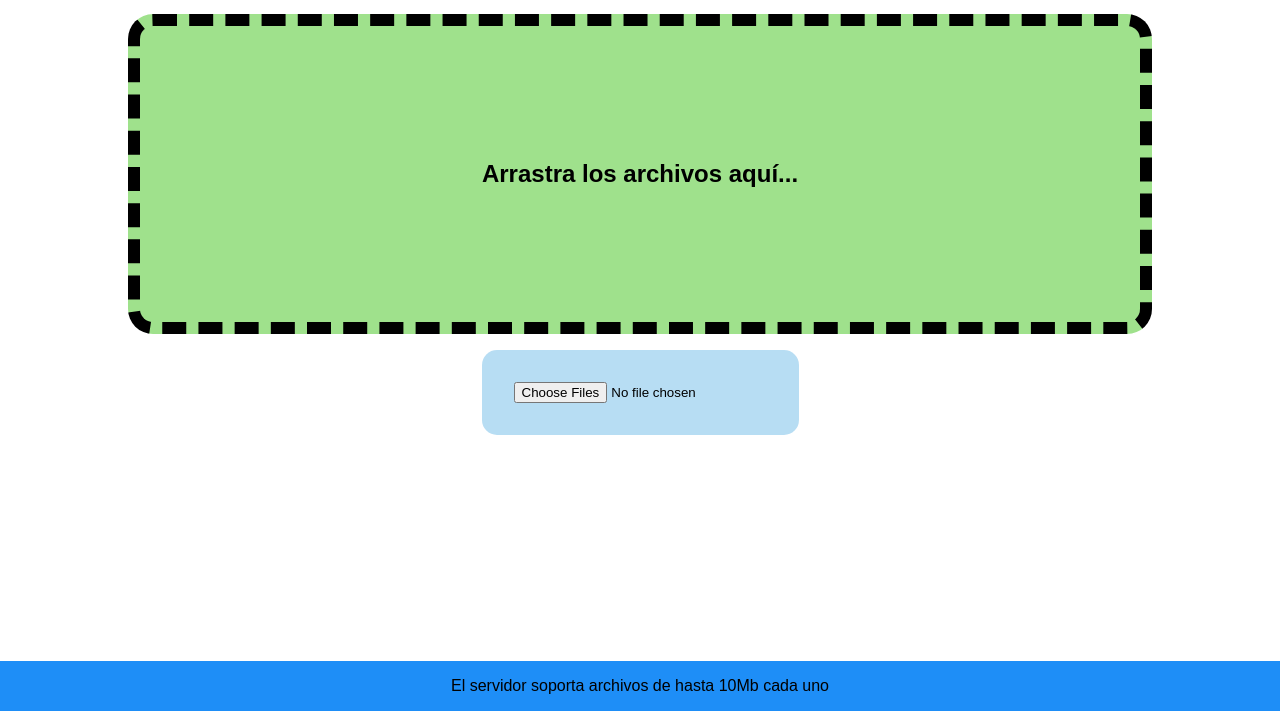
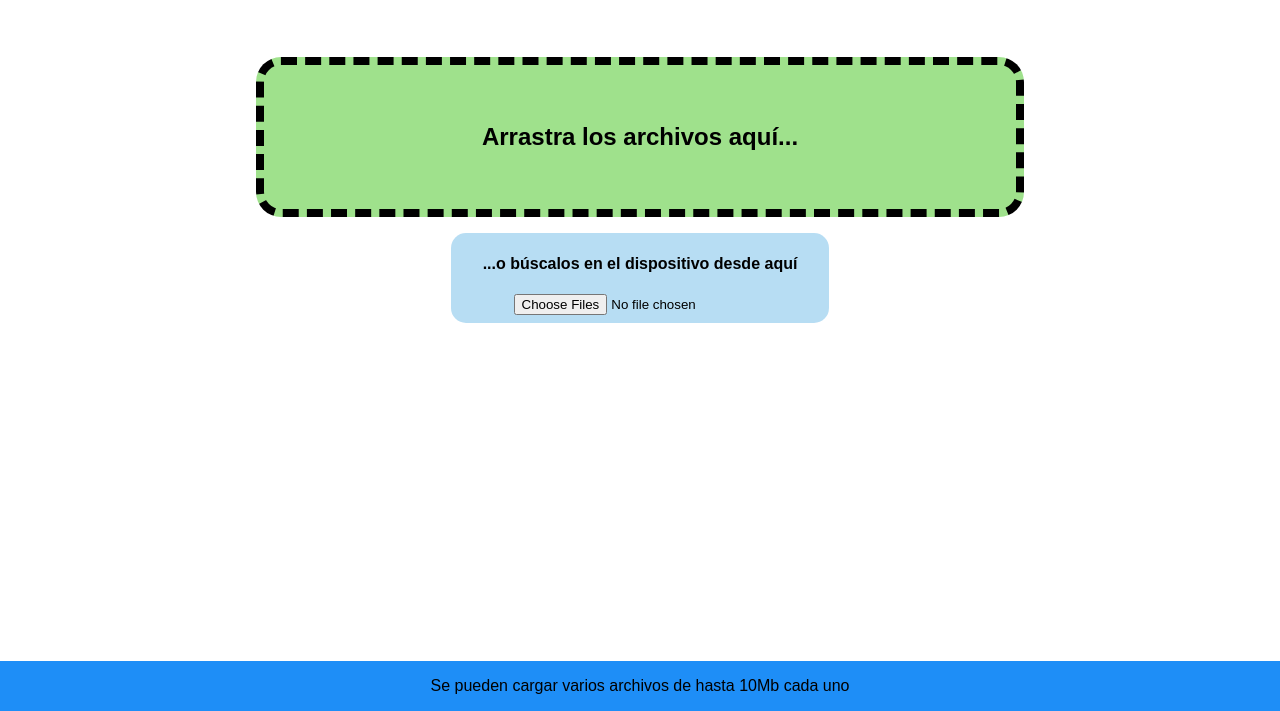
Before and after one commit to instintoimagen/2, a plain HTML site: page ajax-ejercicios/uploader-dyf.html in a window 1280 px wide. Shown: the part 89-800 px from the top of the page. Drawn offline with Linux system fonts and the light colour scheme.

Commit message:
Uploader completo D&D + Form

```diff
--- a/ajax-ejercicios/uploader-dyf.html
+++ b/ajax-ejercicios/uploader-dyf.html
@@ -75,7 +75,7 @@
    align-items: center;
    text-align: center;
    min-height: 50vh;
-   margin-top: 1rem;
+   margin-top: .01rem;
   }
 
   footer {
@@ -87,6 +87,7 @@
    position: fixed;
    bottom: 0;
    width: 100%;
+   padding: 0 1rem;
   }
 
   progress {
@@ -99,10 +100,10 @@
    border: #000;
    border-style: dashed;
    border-radius: 25px;
-   border-width: .75rem;
+   border-width: .5rem;
    background-color: rgba(135, 218, 112, 0.8);
-   width: 80%;
-   height: 40vh;
+   width: 60%;
+   height: 20vh;
    display: flex;
    justify-content: center;
    align-items: center;
@@ -111,7 +112,7 @@
 
   .drop-zone.is-active {
    border: dashed rgb(44, 44, 44);
-   border-width: 0.85rem;
+   border-width: 0.6rem;
    background-color: rgba(154, 221, 135, 0.8);
    animation: pulse 1.5s infinite;
    animation-timing-function: linear;
@@ -134,7 +135,7 @@
    grid-template-rows: auto;
    justify-items: center;
    background-color: rgba(165, 213, 241, 0.8);
-   padding: 2rem;
+   padding: 0 2rem .5rem;
    margin: 1rem 0.5rem;
    border-radius: 15px;
   }
@@ -159,13 +160,14 @@
   </article>
 
   <section class="cargador">
+   <h4>...o búscalos en el dispositivo desde aquí</h4>
    <input type="file" id="files" name="files" multiple>
   </section>
  </main>
 
 
  <footer>
-  <p>El servidor soporta archivos de hasta 10Mb cada uno</p>
+  <p>Se pueden cargar varios archivos de hasta 10Mb cada uno</p>
  </footer>
 
 
@@ -173,7 +175,8 @@
  <script>
 
   const $main = document.querySelector("main"),
-   $dropZone = document.querySelector(".drop-zone");
+   $dropZone = document.querySelector(".drop-zone"),
+   $files = document.getElementById("files");
 
   // La función uploader sube archivos y conecta con php, en esta funcion ejecuntamos AJAX por lo tanto tiene los cuatro pasos (instanciar objeto xhr, el listener, abrir la petición y enviarla).
   const uploader = (archivo) => {
@@ -191,7 +194,6 @@
      let message = xhr.statusText || "Ocurrió un error";
      console.error(`Error nº${xhr.status}: ${message}`);
     }
-
    })
 
    xhr.open("POST", "assets/uploader.php");
@@ -211,6 +213,7 @@
    $main.insertAdjacentElement("beforeend", $progress);
    $main.insertAdjacentElement("beforeend", $span);
 
+
    const fileReader = new FileReader(); // la instancia del objeto FileReader() sirve para calcular los bits que se van cargando y hacer la representación con la etiqueta progress, (FileReader es una API de los navegadores).
    fileReader.readAsDataURL(file); // este método recibe como parámetro el archivo que va a leer, (el que se carga). FileReader tiene varios eventos, aquí usamos "progress" y "loadend" y lo escuchamos con dos listener:
 
@@ -223,7 +226,6 @@
     let progress = parseInt((e.loaded * 100) / e.total); // Uso parseInt para que omita decimales
     $progress.value = progress; // le asigno a la variable del DOM $progress (que creará la etiqueta <progress> en el HTML), el resultado de la variable progress que me indica el porcentaje mientras va cargado
     $span.innerHTML = `<h5>${file.name} - ${progress} %</h5>` // Inserto el código HTML con el nombre del archivo (file.name), un guión y el porcentaje mientras carga (variable progress)
-
    });
 
    fileReader.addEventListener("loadend", e => {
@@ -263,6 +265,17 @@
    files.forEach(el => progressUpload(el));
   });
 
+  // Para cargar archivos con el form, seleccionándolos del sispositivo:
+  document.addEventListener("change", e => {
+   if (e.target === $files) {
+    // Al ser un input del tipo "file" puedo usar el método .files para obtener información de el o los archivos (un Filelist). Y como el forEach solo se ejecuta en elementos iterables, como los arreglos, lo que obtengo de este e.target.files (Filelist) no es iterable, por lo tanto necesitamos convertirlo con Array.from()
+    const files = Array.from(e.target.files);
+
+    // Por cada archivo va a ejecutar la representación del progress. Si no ubiera una representación con barra progress aquí directamente va la función uploader
+    files.forEach(el => progressUpload(el)); // La función que hace la carga la ejecuntamos al final de la progressUpload. En caso de no usar representación del progress la ejecutamos en esta linea en el forEach.
+   }
+  });
+
 
 
  </script>
```
Also changed, not shown: ajax-ejercicios/uploader.html (+1 -1 lines).
